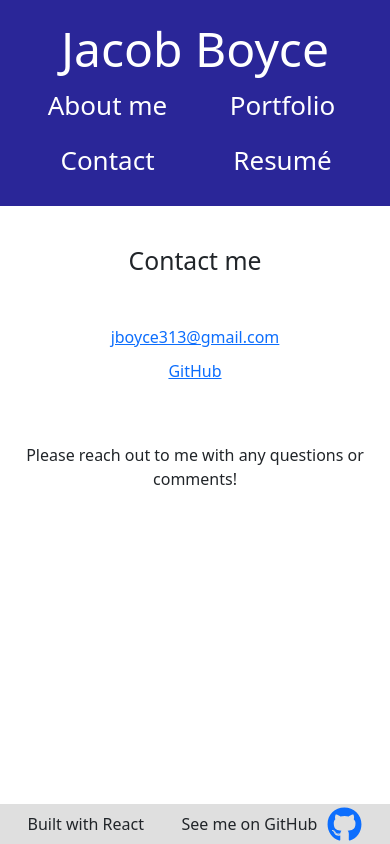
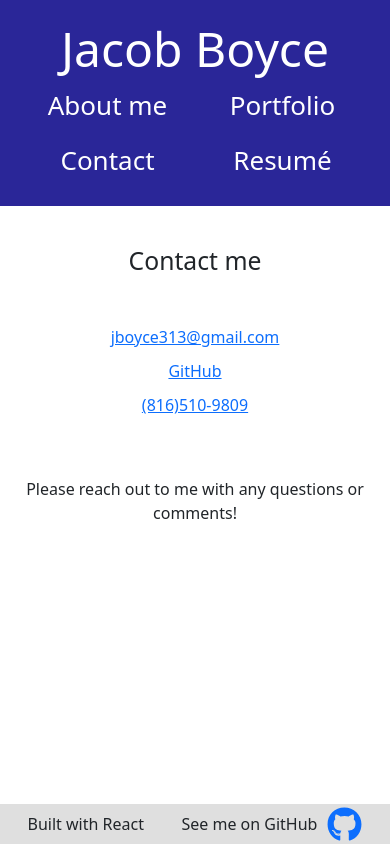
Before and after one commit to jboyce313/project-portfolio, a React (Create React App) app: page / in a window 390 px wide. Both pictures are taken after a click on the element "Contact". Built offline with nearby package versions, Linux system fonts and the light colour scheme.

Commit message:
added phone number to contact

```diff
--- a/src/components/Contact.js
+++ b/src/components/Contact.js
@@ -7,6 +7,7 @@ export default function Contact() {
       <div className="options">
         <a href="mailto:jboyce313@gmail.com">jboyce313@gmail.com</a>
         <a href="https://github.com/jboyce313">GitHub</a>
+        <a href="tel:+18165109809">(816)510-9809</a>
       </div>
       <p>Please reach out to me with any questions or comments!</p>
     </div>
--- a/src/styles/Portfolio.css
+++ b/src/styles/Portfolio.css
@@ -5,11 +5,6 @@
 
 .projects {
   padding-bottom: 80px;
-}
-
-.card-img {
-  /* height: auto;
-  width: 100%; */
 }
 
 .card-img-overlay {
```
